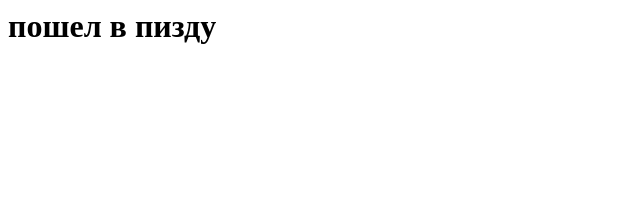
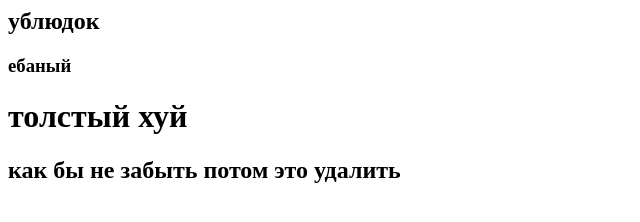
Before and after one commit to Tugaren/shark_git_course, a plain HTML site: page index.html in a window 1280 px wide. Shown: the whole page, without its empty margins (0-640 px from the left). Drawn offline with Linux system fonts and the light colour scheme.

Commit message:
added test commit

```diff
--- a/index.html
+++ b/index.html
@@ -1 +1,6 @@
-<h1>пошел в пизду</h1>
+<h1></h1>
+<h2>ублюдок</h2>
+<h3>ебаный</h3>
+
+<h1>толстый хуй</h1>
+<h2>как бы не забыть потом это удалить</h2>
```
